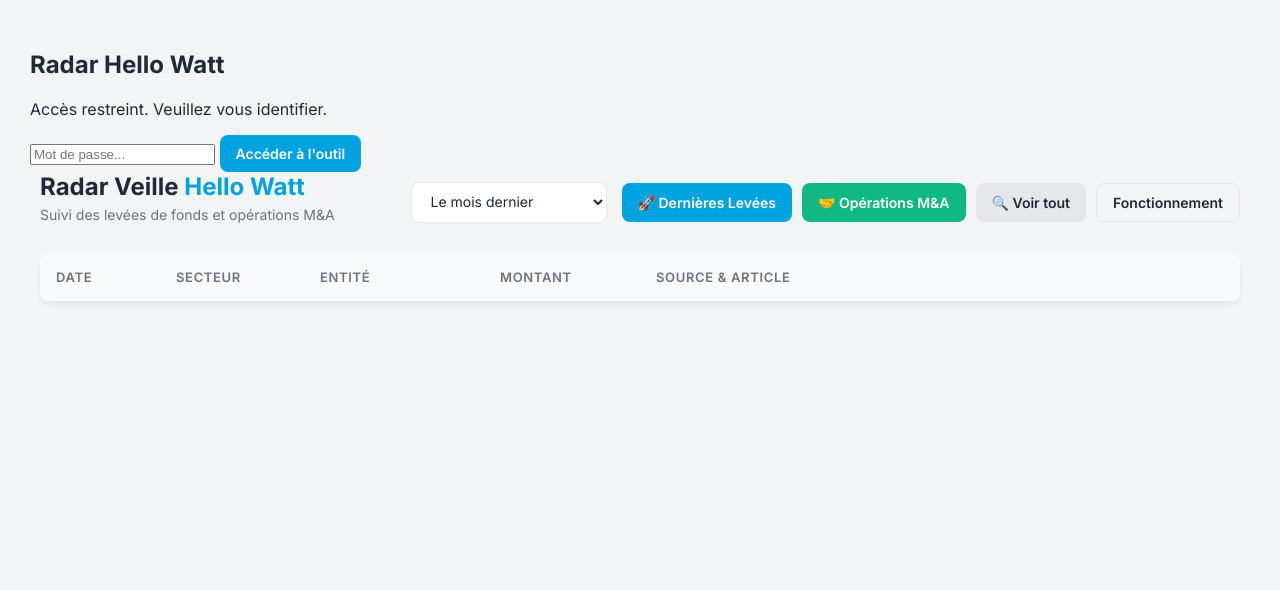
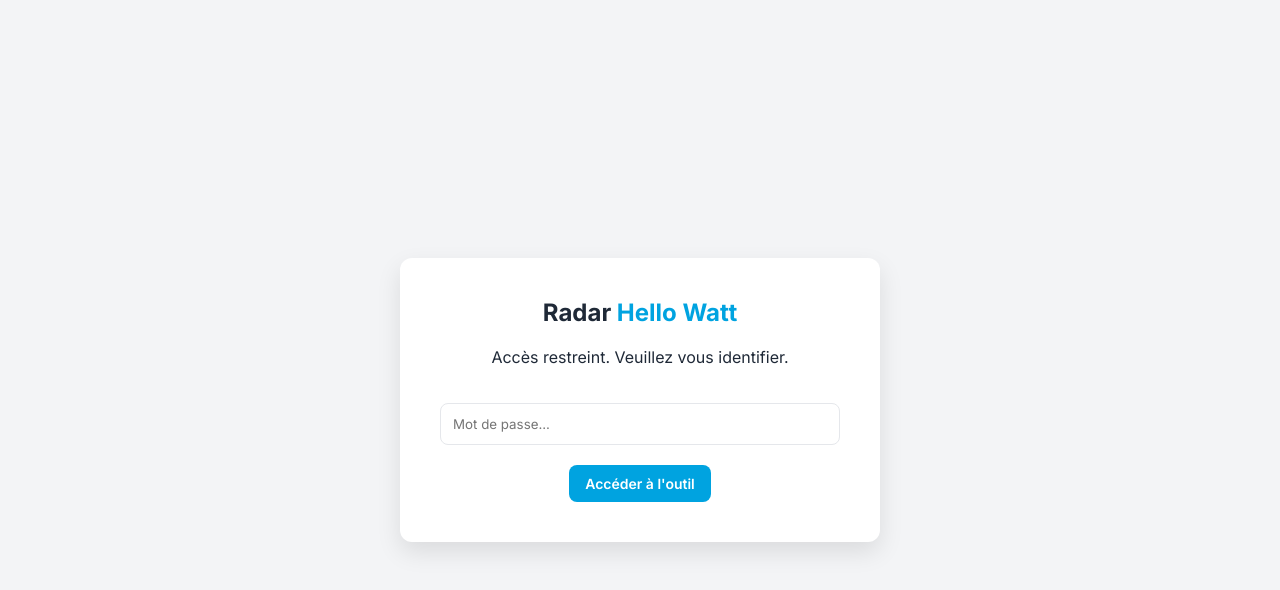
Before and after one commit to raphaelme-hw/Radar_Veille_HW, a plain HTML site: page index.html in a window 1280 px wide. Drawn offline with nearby package versions, Linux system fonts and the light colour scheme.

Commit message:
Update style.css

```diff
--- a/style.css
+++ b/style.css
@@ -235,3 +235,41 @@ tr:hover { background-color: #f9fafb; }
 .markdown-body li {
     margin-bottom: 8px;
 }
+
+/* --- ÉCRAN DE CONNEXION --- */
+.login-overlay {
+    position: fixed;
+    top: 0; left: 0; width: 100%; height: 100%;
+    background-color: var(--bg-page);
+    display: flex;
+    justify-content: center;
+    align-items: center;
+    z-index: 9999;
+}
+
+.login-box {
+    background: var(--bg-card);
+    padding: 40px;
+    border-radius: 12px;
+    box-shadow: 0 10px 25px rgba(0,0,0,0.1);
+    text-align: center;
+    width: 100%;
+    max-width: 400px;
+}
+
+.login-box h2 { margin-top: 0; color: var(--text-main); }
+.login-box h2 span { color: var(--primary-color); }
+
+.login-box input {
+    width: 100%;
+    padding: 12px;
+    margin: 20px 0;
+    border: 1px solid var(--border-color);
+    border-radius: 8px;
+    box-sizing: border-box;
+    font-family: 'Inter', sans-serif;
+}
+
+.dashboard-hidden {
+    display: none !important;
+}
```
